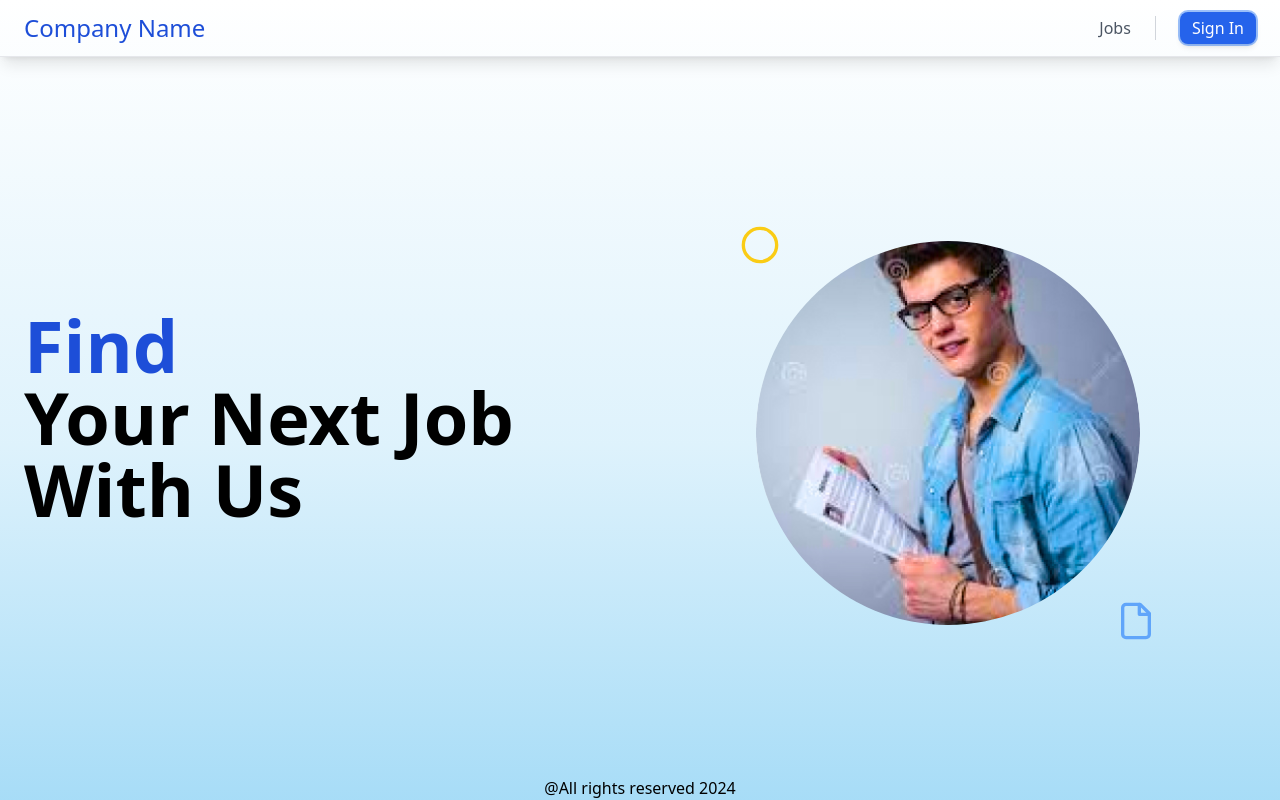
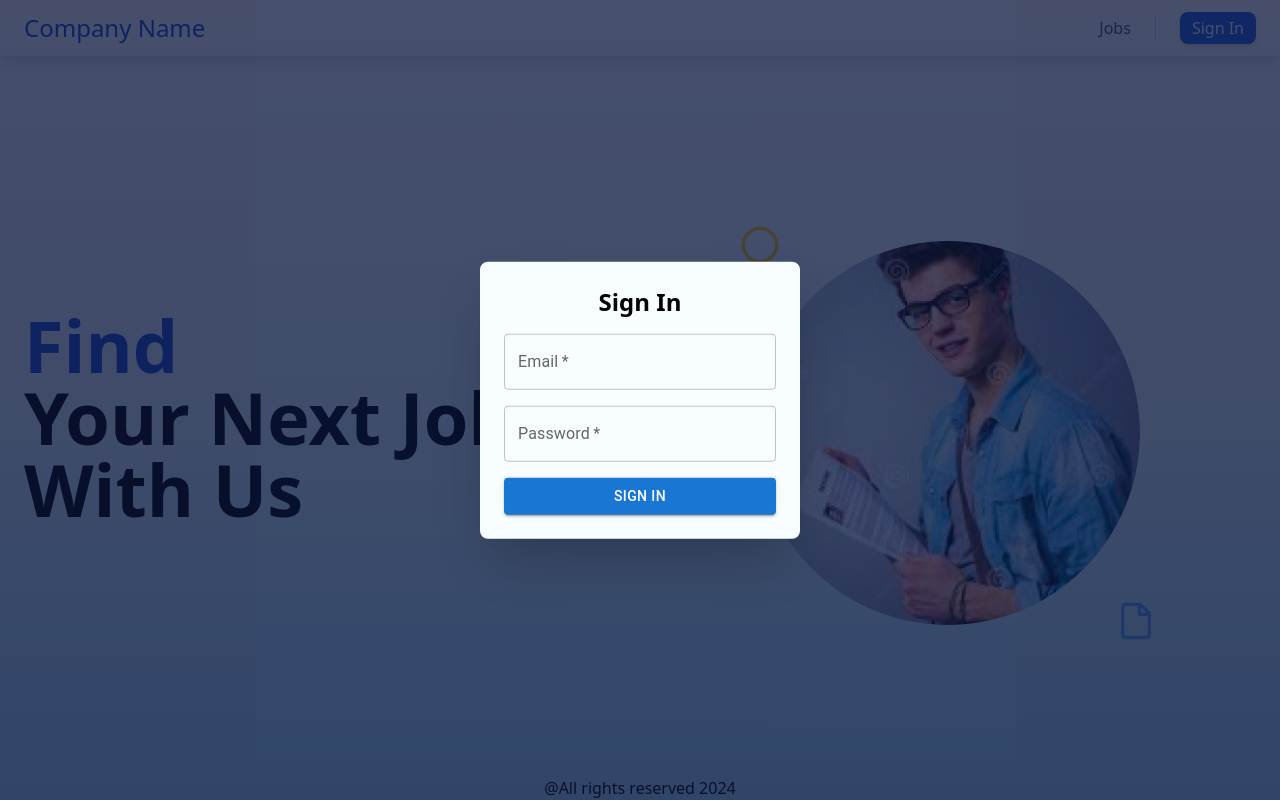
Before and after one commit to YosephSE/ATS, a Next.js app in the folder client/: page / in a window 1280 px wide. Both pictures are taken after a click on the button "Sign In". Built offline with nearby package versions, Linux system fonts and the light colour scheme.

Commit message:
Draft of sign in modal

```diff
--- a/client/app/page.tsx
+++ b/client/app/page.tsx
@@ -1,7 +1,15 @@
+"use client";
 import Image from 'next/image';
 import Link from 'next/link';
+import { useState } from 'react';
+import SignInModal from '../components/SignIn';
 
 const HomePage = () => {
+  const [signInOpen, setSignInOpen] = useState(false);
+
+  const handleOpenSignIn = () => setSignInOpen(true);
+  const handleCloseSignIn = () => setSignInOpen(false);
+
   return (
     <div className="min-h-screen flex flex-col bg-gradient-to-b from-white from-0% via-[rgba(165,220,247,0.36)] via-55% to-[rgba(116,200,242,0.63)] to-100% font-sans">
       <nav className="flex items-center justify-between px-6 py-3 border-b shadow-lg">
@@ -13,7 +21,10 @@ const HomePage = () => {
             Jobs
           </Link>
           <div className="h-6 w-px bg-gray-300"></div>
-          <button className="px-3 py-1 md:text-base text-sm bg-blue-600 text-white rounded-lg hover:bg-blue-700 whitespace-nowrap  transition duration-300 ease-in-out shadow-md focus:outline-none focus:ring-2 focus:ring-blue-500 focus:ring-opacity-50">
+          <button
+            className="px-3 py-1 md:text-base text-sm bg-blue-600 text-white rounded-lg hover:bg-blue-700 whitespace-nowrap transition duration-300 ease-in-out shadow-md focus:outline-none focus:ring-2 focus:ring-blue-500 focus:ring-opacity-50"
+            onClick={handleOpenSignIn}
+          >
             Sign In
           </button>
         </div>
@@ -52,8 +63,10 @@ const HomePage = () => {
       </main>
 
       <footer className='w-full text-center'>
-        <h6>@All rights reserved  2024</h6>
+        <h6>@All rights reserved 2024</h6>
       </footer>
+
+      <SignInModal open={signInOpen} onClose={handleCloseSignIn} />
     </div>
   );
 };
--- /dev/null
+++ b/client/components/SignIn.tsx
@@ -0,0 +1,79 @@
+import React, { useRef, useState } from 'react';
+import {
+  Modal,
+  TextField,
+  Button,
+  CircularProgress
+} from '@mui/material';
+
+interface Props{
+    open: boolean
+    onClose: () => void
+}
+
+const SignInModal = ({ open, onClose }: Props) => {
+  const emailRef = useRef<HTMLInputElement>(null);
+  const passwordRef = useRef<HTMLInputElement>(null);
+  const [loading, setLoading] = useState(false);
+
+  const handleSubmit = (e: React.FormEvent<HTMLFormElement>) => {
+    e.preventDefault();
+    setLoading(true);
+    setTimeout(() => {
+        if(emailRef && emailRef.current && passwordRef && passwordRef.current){
+            console.log('Email:', emailRef.current.value);
+            console.log('Password:', passwordRef.current.value);
+            setLoading(false);
+        }
+        onClose();
+    }, 2000);
+  };
+
+  return (
+    <Modal
+    className='bg-blue-800 bg-opacity-50'
+    open={open}
+    onClose={onClose}
+    aria-labelledby="sign-in-modal"
+    aria-describedby="sign-in-form">
+
+    <div className="absolute  top-1/2 left-1/2 transform -translate-x-1/2 -translate-y-1/2 w-80 bg-[#F8FDFF] shadow-2xl p-6 rounded-lg">
+      <h2 id="sign-in-modal" className="text-2xl font-semibold mb-4 text-center">Sign In</h2>
+      <form onSubmit={handleSubmit} className="space-y-4">
+        <TextField
+          inputRef={emailRef}
+          label="Email"
+          id="outlined-required"
+          type="email"
+          required
+          className="w-full"
+        />
+        <TextField
+          inputRef={passwordRef}
+          fullWidth
+          label="Password"
+          type="password"
+          variant="outlined"
+          required
+          className="w-full"
+        />
+        <Button
+          type="submit"
+          fullWidth
+          variant="contained"
+          disabled={loading}
+          className="w-full bg-blue-600 hover:bg-blue-700 text-white py-2 px-4 rounded transition duration-300 ease-in-out"
+        >
+          {loading ? (
+            <CircularProgress size={24} className="text-white" />
+          ) : (
+            'Sign In'
+          )}
+        </Button>
+      </form>
+    </div>
+  </Modal>
+  );
+};
+
+export default SignInModal;
```
